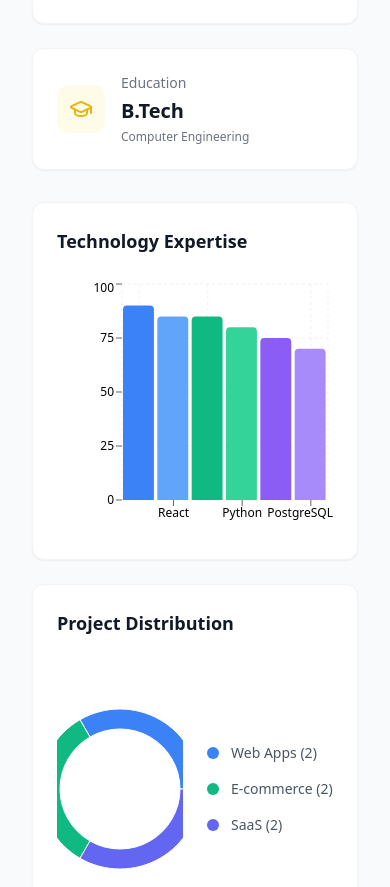
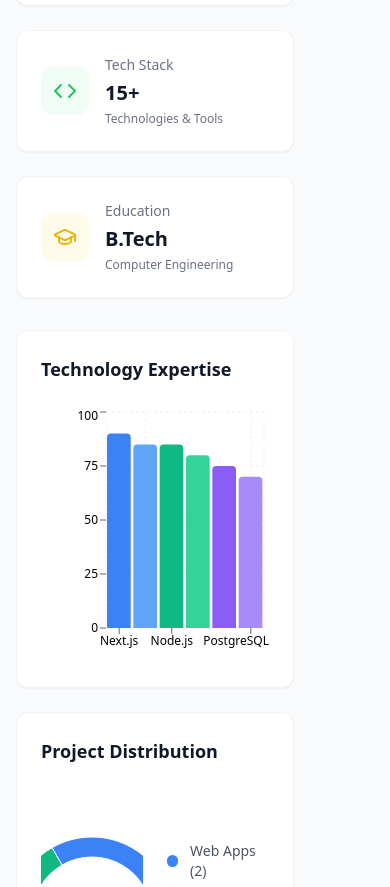
Before and after one commit to abhinv98/Portfolio-Dashboard-Project, a React (Create React App) app: page / in a window 390 px wide. Shown: the part 1014-1901 px from the top of the page. Built offline with nearby package versions, Linux system fonts and the light colour scheme.

Commit message:
responsive layout

```diff
--- a/src/App.jsx
+++ b/src/App.jsx
@@ -32,11 +32,10 @@
       }, 30);
     }
 
-    // Only set isLoading to false after reaching 100% and a small delay
     if (loadingProgress === 100) {
       completionTimer = setTimeout(() => {
         setIsLoading(false);
-      }, 500); // Short delay after reaching 100%
+      }, 500);
     }
 
     return () => {
@@ -61,11 +60,16 @@
   }, []);
 
   const renderSection = () => {
+    const contentClasses =
+      "space-y-8 animate-fade-in transition-all duration-300";
+    const containerClasses =
+      "bg-white dark:bg-gray-800 p-6 rounded-lg shadow-sm transition-all duration-300";
+
     switch (selectedSection) {
       case "overview":
         return (
-          <div className="space-y-8 animate-fade-in">
-            <div className="bg-white dark:bg-gray-800 p-6 rounded-lg shadow-sm">
+          <div className={contentClasses}>
+            <div className={containerClasses}>
               <h2 className="text-2xl font-bold mb-4 text-gray-900 dark:text-white">
                 Overview
               </h2>
@@ -95,7 +99,7 @@
 
       case "skills":
         return (
-          <div className="bg-white dark:bg-gray-800 p-6 rounded-lg shadow-sm">
+          <div className={containerClasses}>
             <div className="animate-fade-in">
               <h2 className="text-2xl font-bold mb-4 text-gray-900 dark:text-white">
                 Skills & Expertise
@@ -111,7 +115,7 @@
 
       case "projects":
         return (
-          <div className="bg-white dark:bg-gray-800 p-6 rounded-lg shadow-sm">
+          <div className={containerClasses}>
             <div className="animate-fade-in">
               <h2 className="text-2xl font-bold mb-4 text-gray-900 dark:text-white">
                 Projects
@@ -133,7 +137,7 @@
 
       case "contact":
         return (
-          <div className="bg-white dark:bg-gray-800 p-6 rounded-lg shadow-sm">
+          <div className={containerClasses}>
             <Contact />
           </div>
         );
@@ -152,10 +156,12 @@
   return (
     <ThemeProvider>
       <div className="min-h-screen bg-gray-50 dark:bg-gray-900 relative theme-transition">
+        {/* Theme Toggle */}
         <div className="fixed top-4 right-4 z-50">
           <ThemeToggle />
         </div>
 
+        {/* Sidebar */}
         <Sidebar
           isMenuOpen={isMenuOpen}
           setIsMenuOpen={setIsMenuOpen}
@@ -163,13 +169,37 @@
           setSelectedSection={setSelectedSection}
         />
 
+        {/* Main Content */}
         <main
-          className={`transition-all duration-300 ease-in-out ${
-            isMenuOpen ? "md:ml-64" : "ml-0"
-          } p-8`}
+          className={`
+            transition-all duration-300 ease-in-out
+            ${isMenuOpen ? "md:ml-64" : "md:ml-20"}
+            w-full
+            p-4 sm:p-6 md:p-8
+            ${isMenuOpen ? "max-w-[calc(100%-16rem)]" : "max-w-[calc(100%-5rem)]"}
+            ml-0 md:ml-auto
+          `}
         >
-          {renderSection()}
+          <div
+            className={`
+            max-w-7xl
+            mx-auto
+            transition-all
+            duration-300
+            ${isMenuOpen ? "container-expanded" : "container-collapsed"}
+          `}
+          >
+            {renderSection()}
+          </div>
         </main>
+
+        {/* Mobile Overlay */}
+        {isMenuOpen && (
+          <div
+            className="md:hidden fixed inset-0 bg-black bg-opacity-50 z-20"
+            onClick={() => setIsMenuOpen(false)}
+          />
+        )}
       </div>
     </ThemeProvider>
   );
```
